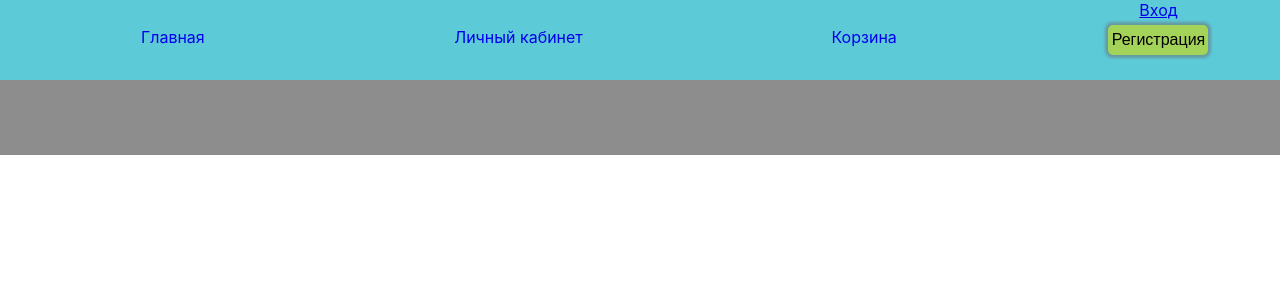
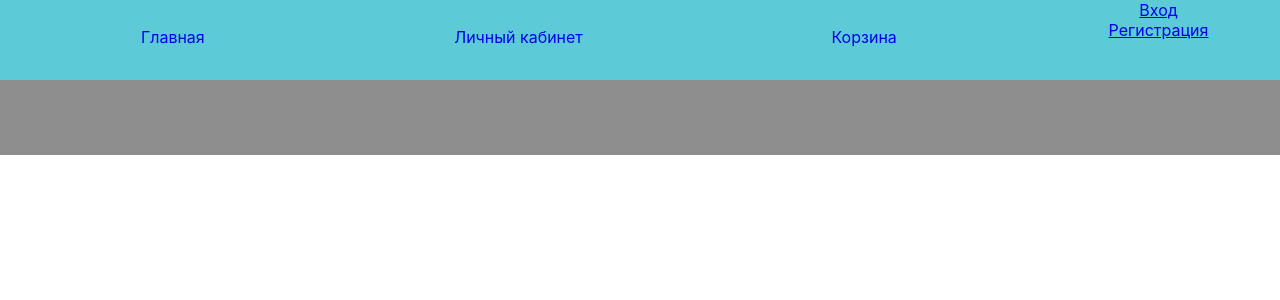
Before and after one commit to AndCMuT/shop, a React (Create React App) app in the folder frontend/: page /login in a window 1280 px wide. Shown: the top 300 px of the page. Built offline with nearby package versions, Linux system fonts and the light colour scheme.

Commit message:
Change useState on BrowserRouter

```diff
--- a/frontend/src/App.js
+++ b/frontend/src/App.js
@@ -1,5 +1,5 @@
-import React, {useState} from 'react';
-import { BrowserRouter as Router, Routes, Route} from 'react-router-dom'
+import React from 'react';
+import { BrowserRouter as Router, Routes, Route, useLocation} from 'react-router-dom'
 import './App.css';
 import Header from './components/Header';
 import Main from './views/Main.js';
@@ -10,30 +10,39 @@ import Login from './components/Login.js';
 import Registration from './components/Registration.js';
 import PersonAcc from './views/PersonAcc.js';
 
+function App() {
+  return (
+    <Router>
+      <AppContent />
+    </Router>
+  )
+}
 
-function App() {
+function AppContent() {
 
-  const[modalBox, setModalBox] = useState('None');
-
-
-  const modalBoxes = {
-    None: null,
-    Login: <ModalBox setModalBox={setModalBox}><Login /></ModalBox>,
-    Registration: <ModalBox setModalBox={setModalBox}><Registration /></ModalBox>
-  }
+  const location = useLocation()
+  const background = location.state?.background
 
   return (
-    <Router>
-      <Header setModalBox={setModalBox}/>
-      <Routes>
+  <>
+      <Header />
+      <Routes location={ background || location }>
 
           <Route path='/' element={<Main />} />
           <Route path='/Basket' element={<Basket />} />
           <Route path='/PersonAcc' element={<PersonAcc />} />
 
       </Routes>
+
+      {background && (
+        <Routes>
+          <Route path='/login' element={<ModalBox><Login /></ModalBox>} />
+          <Route path='/registration' element={ <ModalBox> <Registration /> </ModalBox>} />
+        </Routes>
+      )}
+
       <Footer />
-    </Router>
+  </>
   );
 }
 
--- a/frontend/src/components/Header.js
+++ b/frontend/src/components/Header.js
@@ -3,7 +3,8 @@ import { Link } from 'react-router-dom';
 import './Header.css';
 import UserBox from './UserBox'
 
-function Header({setPage, setModalBox}) {
+function Header() {
+
   return (
     <div className="Header">
       <nav>
@@ -11,7 +12,7 @@ function Header({setPage, setModalBox}) {
         <Link to="/PersonAcc" className='headerLink'>Личный кабинет</Link>
         <Link to="/Basket" className='headerLink'>Корзина</Link>
       </nav>
-      <UserBox setModalBox={setModalBox} />
+      <UserBox />
     </div>
   );
 }
--- a/frontend/src/components/ModalBox.js
+++ b/frontend/src/components/ModalBox.js
@@ -1,10 +1,15 @@
 import React from 'react';
 import './ModalBox.css';
+import { useNavigate} from 'react-router-dom';
+
 
 function ModalBox({setModalBox, children}) {
+
+  const navigate = useNavigate()
+
   return (
     <>
-      <div className="Echo" onClick={() => setModalBox('None')}></div>
+      <div className="Echo" onClick={() => navigate(-1)}></div>
       <div className="ModalBox">
         {children}
       </div>
--- a/frontend/src/components/UserBox.js
+++ b/frontend/src/components/UserBox.js
@@ -1,12 +1,15 @@
 import React from 'react';
-import { Link } from 'react-router-dom';
+import { Link, useLocation } from 'react-router-dom';
 import './UserBox.css'
 
-function UserBox({setModalBox}) {
+function UserBox() {
+
+  const location = useLocation()
+
   return (
     <div className="UserBox">
-      <Link>Вход</Link>
-      <button onClick={() => setModalBox('Registration')}>Регистрация</button>
+      <Link to="/login" state={{background: location}}>Вход</Link>
+      <Link to="/registration" state={{background: location}}>Регистрация</Link>
     </div>
   );
 }
```
